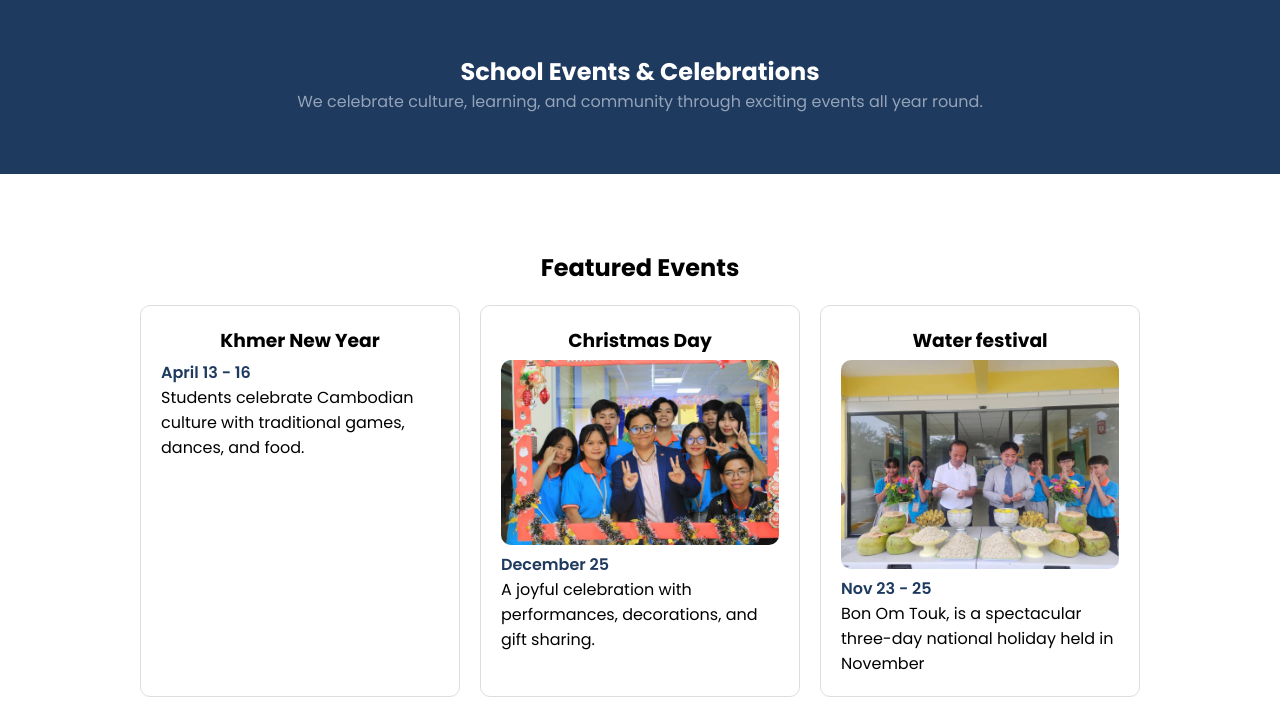
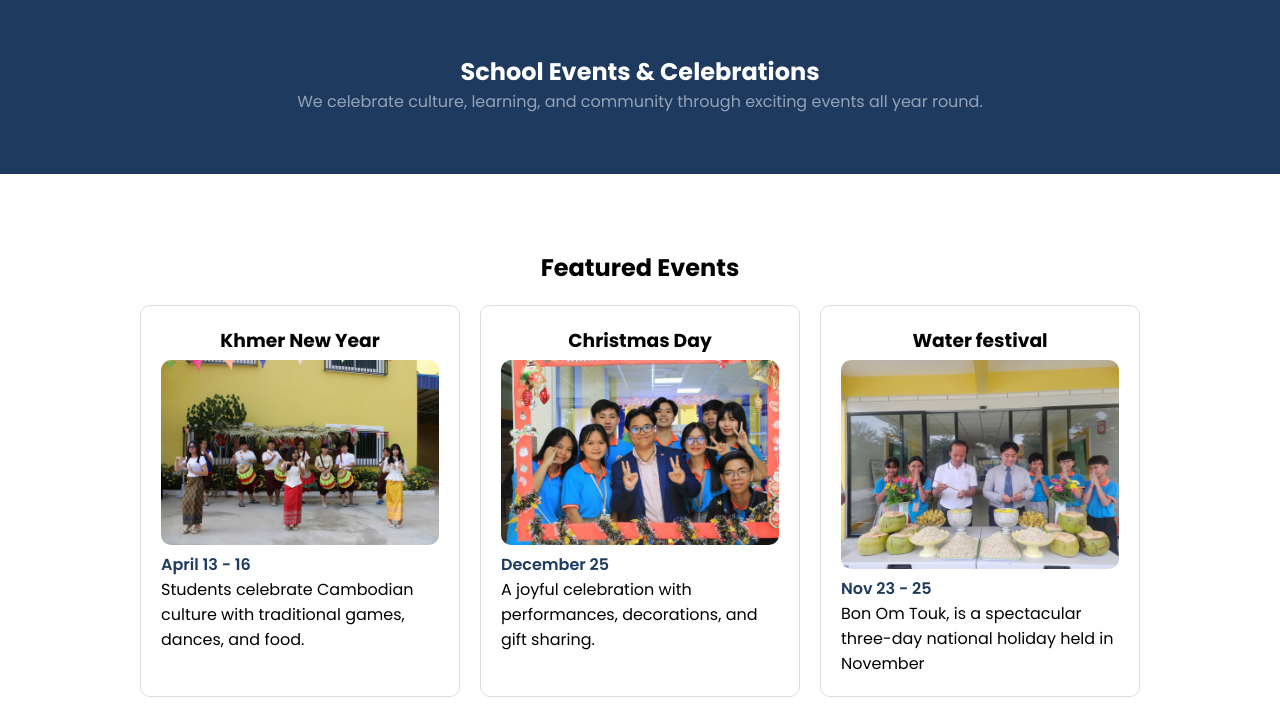
Before and after one commit to KLSeak/nis-student-project, a website: page event.html in a window 1280 px wide. Shown: the part 86-800 px from the top of the page. Drawn offline with Linux system fonts and the light colour scheme.

Commit message:
i don't know what im change

```diff
--- a/event.html
+++ b/event.html
@@ -47,6 +47,7 @@
       <!-- Khmer New Year -->
       <div class="event-card">
         <h3>Khmer New Year</h3>
+        <img src="./images/kny.jpeg" alt="">
         <p class="date">April 13 - 16</p>
         <p>
           Students celebrate Cambodian culture with traditional games, dances,
```
Also changed, not shown: images/kny.jpeg (added).
